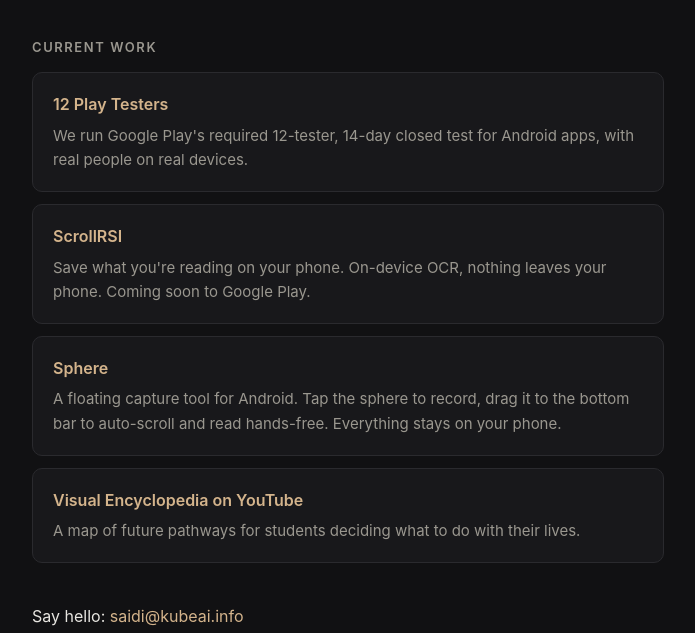
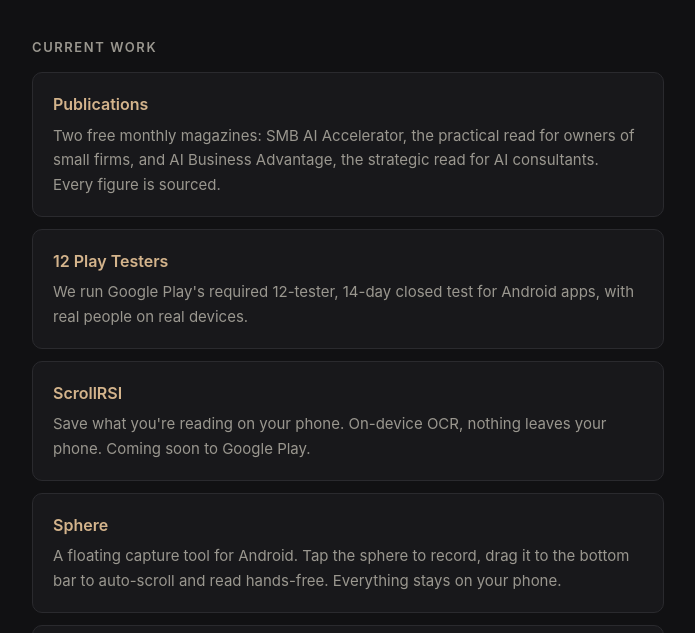
Before and after one commit to saidi-art/saidi-art.github.io, a plain HTML site: page index.html in a window 1280 px wide. Shown: the part 165-798 px from the top of the page, without its empty margins (292-987 px from the left). Drawn offline with Linux system fonts and the light colour scheme.

Commit message:
Add Publications to Current work on the kubeai.info landing page

```diff
--- a/index.html
+++ b/index.html
@@ -4,12 +4,12 @@
 <meta charset="utf-8">
 <meta name="viewport" content="width=device-width, initial-scale=1">
 <title>KubeAI — AI-assisted products and services</title>
-<meta name="description" content="KubeAI builds AI-assisted products and services: 12 Play Testers, a managed Google Play closed-testing service, ScrollRSI, an Android app that saves what you're reading on your phone, and Sphere, a floating capture tool for Android.">
+<meta name="description" content="KubeAI builds AI-assisted products and services: two free monthly AI magazines, 12 Play Testers, a managed Google Play closed-testing service, ScrollRSI, and Sphere, a floating capture tool for Android.">
 <link rel="canonical" href="https://kubeai.info/">
 <meta property="og:type" content="website">
 <meta property="og:site_name" content="KubeAI">
 <meta property="og:title" content="KubeAI — AI-assisted products and services">
-<meta property="og:description" content="KubeAI builds AI-assisted products and services: 12 Play Testers, a managed Google Play closed-testing service, ScrollRSI, an Android app that saves what you're reading on your phone, and Sphere, a floating capture tool for Android.">
+<meta property="og:description" content="KubeAI builds AI-assisted products and services: two free monthly AI magazines, 12 Play Testers, a managed Google Play closed-testing service, ScrollRSI, and Sphere, a floating capture tool for Android.">
 <meta property="og:url" content="https://kubeai.info/">
 <meta property="og:locale" content="en_US">
 <script type="application/ld+json">
@@ -51,6 +51,10 @@ a{color:var(--accent)}
   <h2>Current work</h2>
   <ul>
     <li>
+      <a href="https://publications.kubeai.info">Publications</a>
+      <p>Two free monthly magazines: SMB AI Accelerator, the practical read for owners of small firms, and AI Business Advantage, the strategic read for AI consultants. Every figure is sourced.</p>
+    </li>
+    <li>
       <a href="https://play.kubeai.info">12 Play Testers</a>
       <p>We run Google Play's required 12-tester, 14-day closed test for Android apps, with real people on real devices.</p>
     </li>
```
